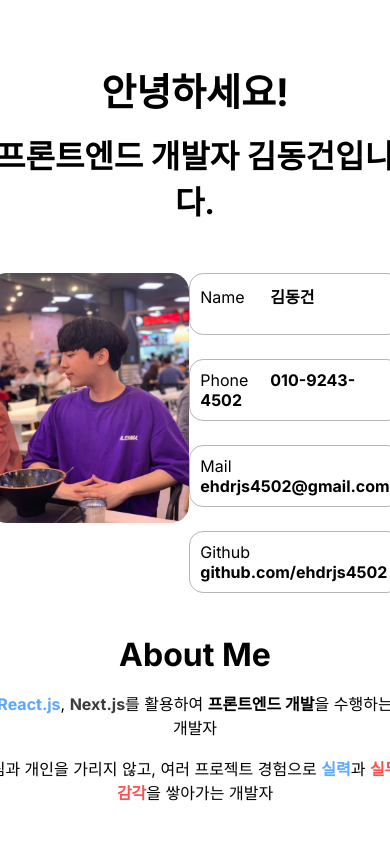
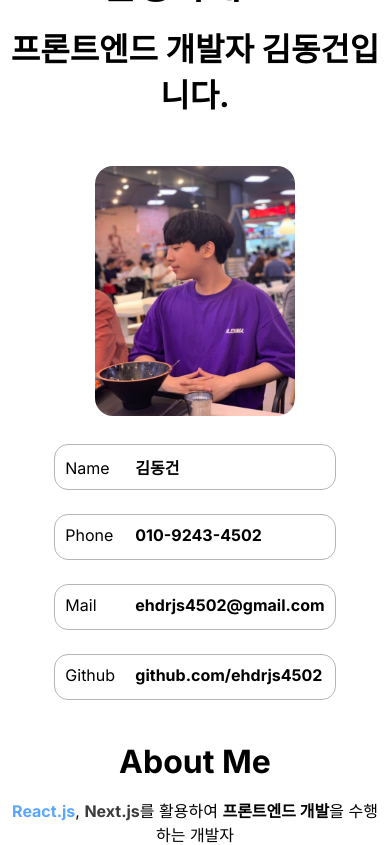
Before and after one commit to ehdrjs4502/nextjs-portfolio, a Next.js app: page / in a window 390 px wide. Shown: the top 845 px of the page. Built offline with nearby package versions, Linux system fonts and the light colour scheme.

Commit message:
반응형 구현

```diff
--- a/src/app/_styles/sections/IntroSection.module.css
+++ b/src/app/_styles/sections/IntroSection.module.css
@@ -70,3 +70,29 @@
 .strongBlue {
     color: #5ba6ff;
 }
+
+/* 태블릿 세로 */
+@media screen and (max-width: 768px) {
+    .infoBox {
+        display: flex;
+        flex-direction: column;
+        align-items: center;
+    }
+
+    .info {
+        margin-top: 24px;
+    }
+}
+
+/* 모바일 세로 */
+@media screen and (max-width: 480px) {
+    .infoBox {
+        display: flex;
+        flex-direction: column;
+        align-items: center;
+    }
+
+    .info {
+        margin-top: 24px;
+    }
+}
```
